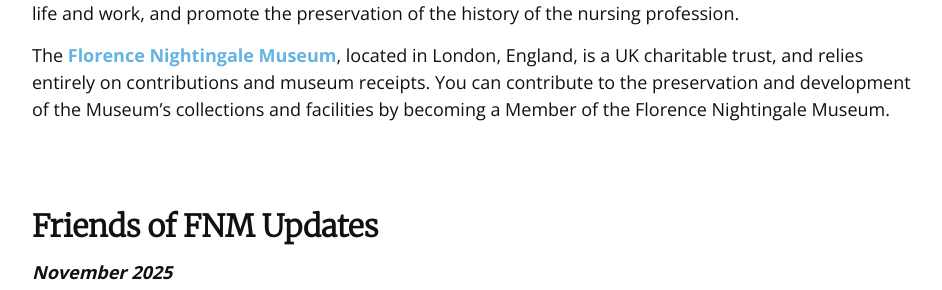
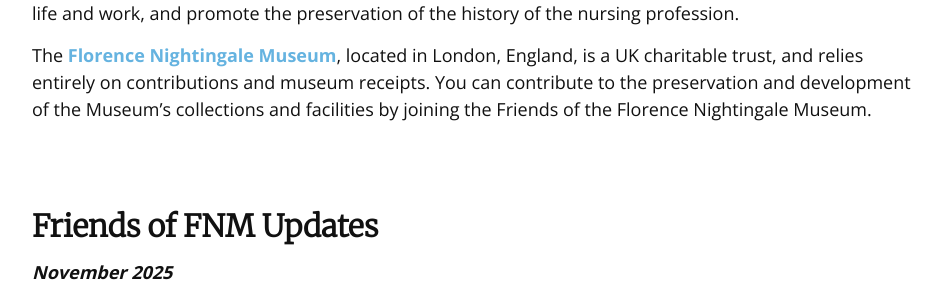
Before and after one commit to codefordayton/friendsoffnm.org, a Jekyll site: the page built from index.html, in a window 1280 px wide and 900 px high, scrolled down 354 px. Shown: the part 217-507 px from the top of the window, without its empty margins (168-1110 px from the left). Built offline with Jekyll 4.4.1, drawn with Linux system fonts in a browser that asks for light colours; nearby versions of some CDN libraries.

Commit message:
Update index page membership text to reference Friends organization
Co-Authored-By: Claude Sonnet 4.6 <noreply@anthropic.com>

```diff
--- a/index.html
+++ b/index.html
@@ -12,7 +12,7 @@ Based in the US, the Friends share the  Museum’s mission to celebrate Florence
   </p>
 
   <p>
-The <a href="https://www.florence-nightingale.co.uk/">Florence Nightingale Museum</a>, located in London, England, is a UK charitable trust, and relies entirely on contributions and museum receipts. You can contribute to the preservation and development of the Museum’s collections and facilities by becoming a Member of the Florence Nightingale Museum.
+The <a href="https://www.florence-nightingale.co.uk/">Florence Nightingale Museum</a>, located in London, England, is a UK charitable trust, and relies entirely on contributions and museum receipts. You can contribute to the preservation and development of the Museum’s collections and facilities by joining the Friends of the Florence Nightingale Museum.
   </p>
 </div>
 <div class="centered">
```
